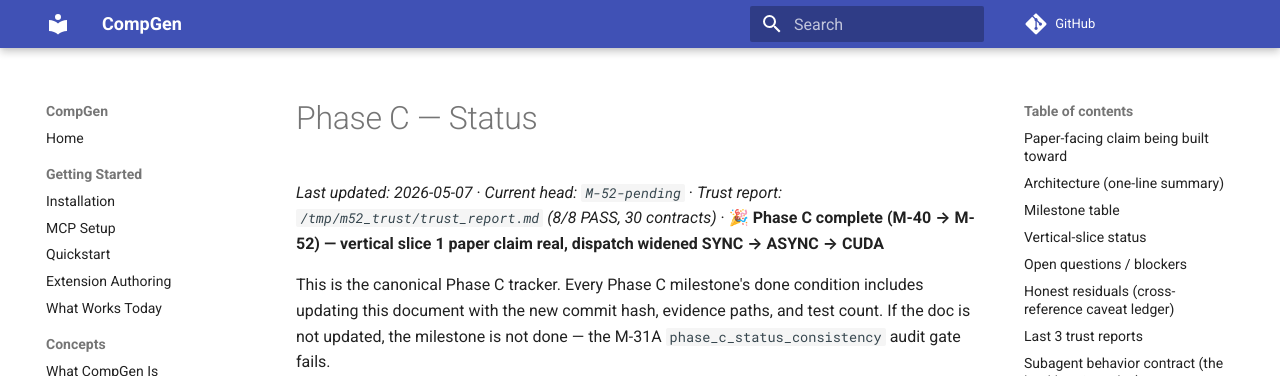
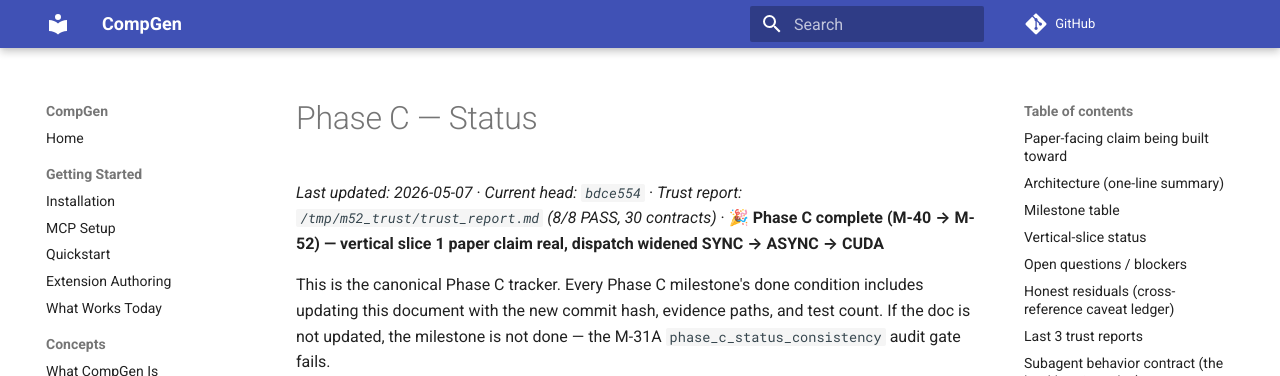
Before and after one commit to copparihollmann/RuntimeCompGen, an MkDocs documentation site: the page built from docs/phase_c_status.md, in a window 1280 px wide and 900 px high. Shown: the top 376 px of the window. Built offline with MkDocs 1.6.1 and Material for MkDocs 9.7.7, drawn with Linux system fonts in a browser that asks for light colours; comment, search, counter and statistics services are not loaded; some of the changed text lies outside the part shown.

Commit message:
docs(phase_c): backfill M-52 commit hash; mark Phase C closed
Self-update on tracker now that M-52's commit exists. M-40..M-52
all complete; dispatch widened SYNC→ASYNC→CUDA-graph-capture.

Co-Authored-By: Claude Opus 4.7 (1M context) <noreply@anthropic.com>

```diff
--- a/docs/phase_c_status.md
+++ b/docs/phase_c_status.md
@@ -1,6 +1,6 @@
 # Phase C — Status
 
-_Last updated: 2026-05-07_  ·  _Current head: `M-52-pending`_  ·  _Trust report: `/tmp/m52_trust/trust_report.md` (8/8 PASS, 30 contracts)_   ·   **🎉 Phase C complete (M-40 → M-52) — vertical slice 1 paper claim real, dispatch widened SYNC → ASYNC → CUDA**
+_Last updated: 2026-05-07_  ·  _Current head: `bdce554`_  ·  _Trust report: `/tmp/m52_trust/trust_report.md` (8/8 PASS, 30 contracts)_   ·   **🎉 Phase C complete (M-40 → M-52) — vertical slice 1 paper claim real, dispatch widened SYNC → ASYNC → CUDA**
 
 This is the canonical Phase C tracker. Every Phase C milestone's done
 condition includes updating this document with the new commit hash,
@@ -55,7 +55,7 @@ Status legend: `planned` → `in_progress` → `complete` (tests green + commit
 | M-49  | Glue differential — paper-facing              | complete    | `6b20c78` | `python/compgen/graph_compilation/glue_differential.py`, `python/compgen/graph_compilation/downstream_retry.py` (glue_differential row), `tests/graph_compilation/test_glue_differential.py`, `docs/realness/m49_glue_differential.yaml` | 6 (M-49), real-driven: merlin discharged_bit_equality 8/8, tiny_mlp discharged_tolerance_eps 8/8, tamper → fail+M-15B fires |
 | M-50  | SetDispatchMode as Recipe IR decision         | complete    | `69b7121` | `python/compgen/graph_compilation/action_space.py` (Family 6 _gen_dispatch_modes), `python/compgen/kernels/contract_v3.py` (_resolve_dispatch_mode_override + from_recipe override kwarg), `python/compgen/graph_compilation/kernel_contract_materialization.py` (_dispatch_mode_override_for + materializer wiring), `tests/graph_compilation/test_set_dispatch_mode.py`, `docs/realness/m50_set_dispatch_mode.yaml` | 14 (M-50), real-driven stress: merlin_mlp_wide → 12 set_dispatch_mode candidates emitted (3 regions × 4 modes), 6 legal in agent_decision_request, persistent/inline emitted illegal-by-granularity, byte-stable across reruns, recipe_delta override flips contract dispatch.model SYNC→ASYNC |
 | M-51  | CPU ASYNC + EventTensor executor              | complete    | `f453f4a` | `python/compgen/runtime/glue_emit/python_async.py`, `python/compgen/runtime/glue_emit/__init__.py` (re-export), `python/compgen/graph_compilation/run.py` (M-51 wired after M-47), `tests/runtime/test_glue_emit_python_async.py`, `docs/realness/m51_cpu_async_executor.yaml` | 10 (M-51), real-driven 3-phase stress (handshake / timeout / exception) green; M-50→M-51 chain: SetDispatchMode(async) recipe_delta materialises ASYNC contract; sync/async terminal-output parity verified |
-| M-52  | CUDA ASYNC + graph capture executor           | complete    | `M-52-pending` | `python/compgen/runtime/glue_emit/python_cuda.py`, `python/compgen/runtime/glue_emit/__init__.py` (re-export), `python/compgen/graph_compilation/run.py` (M-52 wired after M-51 in glue-emit), `tests/runtime/test_glue_emit_python_cuda.py`, `docs/realness/m52_cuda_async_executor.yaml` | 12 (M-52), real-driven 5-phase stress: sync 2-region dispatch (3 sync calls), async 2-region handshake (order [matmul_0, bias_add_0]), capture multi-region rejected with typed ValueError, capture available (replay called), capture unavailable honest fallback (capture_status=unavailable_no_cuda). 666 runtime tests pass; trust report 8/8 PASS at 30 contracts. |
+| M-52  | CUDA ASYNC + graph capture executor           | complete    | `bdce554` | `python/compgen/runtime/glue_emit/python_cuda.py`, `python/compgen/runtime/glue_emit/__init__.py` (re-export), `python/compgen/graph_compilation/run.py` (M-52 wired after M-51 in glue-emit), `tests/runtime/test_glue_emit_python_cuda.py`, `docs/realness/m52_cuda_async_executor.yaml` | 12 (M-52), real-driven 5-phase stress: sync 2-region dispatch (3 sync calls), async 2-region handshake (order [matmul_0, bias_add_0]), capture multi-region rejected with typed ValueError, capture available (replay called), capture unavailable honest fallback (capture_status=unavailable_no_cuda). 666 runtime tests pass; trust report 8/8 PASS at 30 contracts. |
 
 ## Vertical-slice status
 
@@ -79,7 +79,7 @@ Status legend: `planned` → `in_progress` → `complete` (tests green + commit
 
 Append-only log of full Phase C audit runs (commit + verdict + run path).
 
-- `M-52-pending` (2026-05-07, **M-52 commit — Phase C complete**): trust report 8/8 PASS at `/tmp/m52_trust/trust_report.md` (30 contracts, 4 caveats, 9 negative controls). Real-driven 5-phase stress on a 2-region cuda_sm75 plan: Phase A (mode="sync") dispatch_calls=2, synchronize_calls=3, terminal=bias_out. Phase B (mode="async") observed order ['matmul_0','bias_add_0'] via EventTensor handshake. Phase C (capture multi-region) raised ValueError honestly. Phase D (capture available) capture_calls=1, replay_calls=1, capture_status=captured. Phase E (capture unavailable) honest fallback to single dispatch with capture_status=unavailable_no_cuda. 12 tests for M-52, 36 across M-50+M-51+M-52. **Phase C closed** — dispatch widened SYNC→ASYNC→CUDA-graph-capture; M-40..M-52 (13 milestones, 30 realness contracts) all complete.
+- `bdce554` (2026-05-07, **M-52 commit — Phase C complete**): trust report 8/8 PASS at `/tmp/m52_trust/trust_report.md` (30 contracts, 4 caveats, 9 negative controls). Real-driven 5-phase stress on a 2-region cuda_sm75 plan: Phase A (mode="sync") dispatch_calls=2, synchronize_calls=3, terminal=bias_out. Phase B (mode="async") observed order ['matmul_0','bias_add_0'] via EventTensor handshake. Phase C (capture multi-region) raised ValueError honestly. Phase D (capture available) capture_calls=1, replay_calls=1, capture_status=captured. Phase E (capture unavailable) honest fallback to single dispatch with capture_status=unavailable_no_cuda. 12 tests for M-52, 36 across M-50+M-51+M-52. **Phase C closed** — dispatch widened SYNC→ASYNC→CUDA-graph-capture; M-40..M-52 (13 milestones, 30 realness contracts) all complete.
 - `f453f4a` (2026-05-07, M-51 commit): trust report 8/8 PASS at `/tmp/m51_trust/trust_report.md` (29 contracts, 4 caveats, 9 negative controls). Real-driven 3-phase stress: Phase A — 2-region linear plan with both bindings async; EventTensor handshake serialised matmul_0→bias_add_0 in observed order ['matmul_0','bias_add_0'], dispatch_calls=2, sync_called=True. Phase B — kernel that hangs; compgen_run_async(timeout_s=0.5) raised TimeoutError naming the worker thread; no deadlock. Phase C — kernel that raises; RuntimeError propagated to main caller; siblings released via EventTensor._cancel. M-50→M-51 chain: SetDispatchMode(async) op in merlin_mlp_wide candidate_selection.recipe_delta materialised contract.orchestration.dispatch.model = DispatchModel.ASYNC; canonical hash_contract = 30e8bed909330277. Sync/async terminal-output parity verified on 2-region linear plan. 10 tests for M-51, 24 across M-49+M-50+M-51.
 - `69b7121` (2026-05-07, M-50 commit): trust report 8/8 PASS at `/tmp/m50_trust/trust_report.md` (28 contracts, 4 caveats, 9 negative controls). Real-driven stress on merlin_mlp_wide: 12 set_dispatch_mode candidates emitted (3 matmul regions × 4 DispatchModel values), 6 legal in agent_decision_request.candidate_ids_allowed (sync+async per region), PERSISTENT/INLINE correctly emitted illegal-by-granularity with typed reasons, byte-stable across reruns. Materialiser stress: SetDispatchMode(async) op in recipe_delta flips contract.orchestration.dispatch.model SYNC→ASYNC; PERSISTENT-on-NORMAL correctly returns None (defence-in-depth). 14 tests for M-50.
 - `6b20c78` (2026-05-07, **M-49 paper-facing milestone**): trust report 8/8 PASS at `/tmp/m49_trust/trust_report.md` (27 contracts, 4 caveats, 9 negative controls). Real-driven stress: merlin_mlp_wide → discharged_bit_equality 8/8 cases bit-exact; tiny_mlp → discharged_tolerance_eps 8/8 within Higham bound; tamper → fail+M-15B detection. 6 tests for M-49, 21 across M-47..M-49. **Vertical slice 1 (merlin_mlp_wide on host_cpu via cffi-C, SYNC) is now complete**.
```
